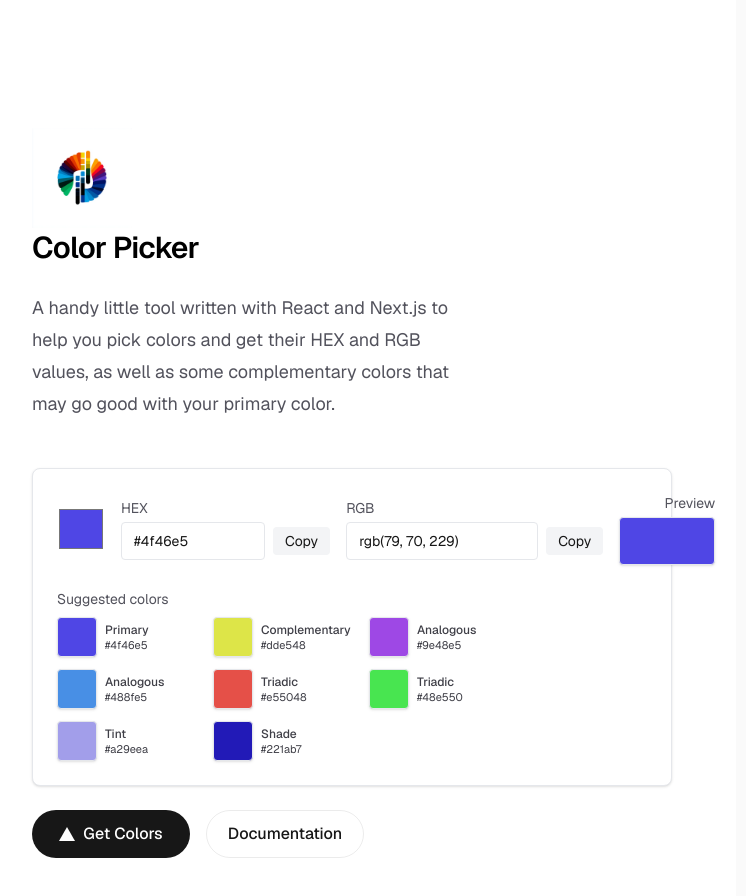
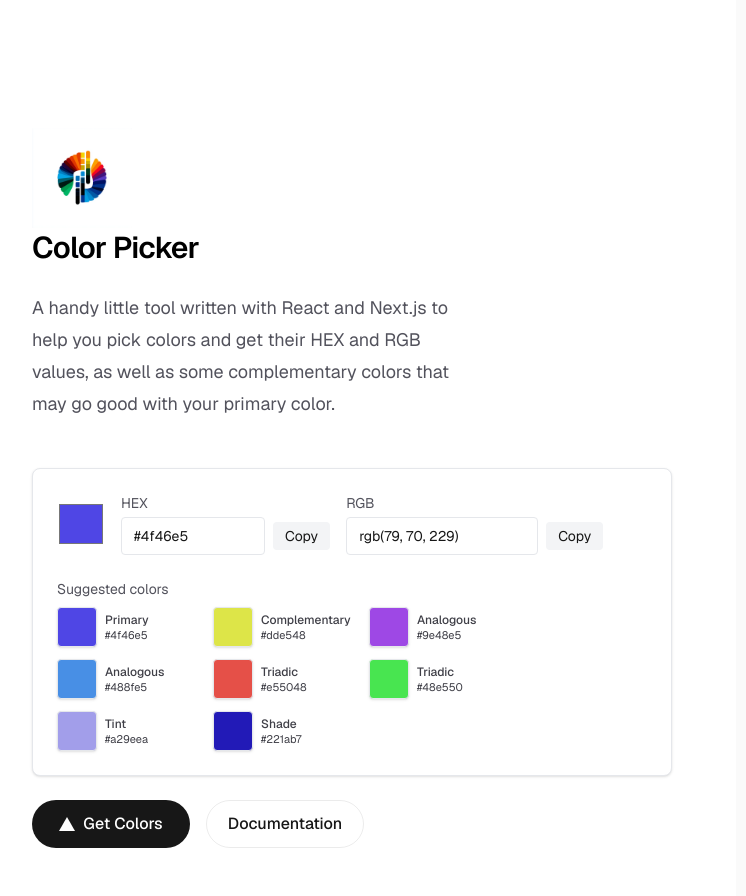
Before and after one commit to eslerner/color-picker, a Next.js app: page / in a window 1280 px wide. Shown: the top 896 px of the page, without its empty margins (288-1034 px from the left). Built offline with nearby package versions, Linux system fonts and the light colour scheme.

Commit message:
chore: rm unused preview since primary color and original preview exist

```diff
--- a/app/components/ColorPicker.tsx
+++ b/app/components/ColorPicker.tsx
@@ -162,14 +162,6 @@ export default function ColorPicker() {
               </button>
             </div>
           </div>
-
-          <div className="flex flex-col items-end">
-            <div className="text-sm text-zinc-600 dark:text-zinc-400">Preview</div>
-            <div
-              className="mt-1 h-12 w-24 rounded border border-gray-200 shadow-sm dark:border-zinc-700"
-              style={{ background: color }}
-            />
-          </div>
         </div>
       </div>
 
```
